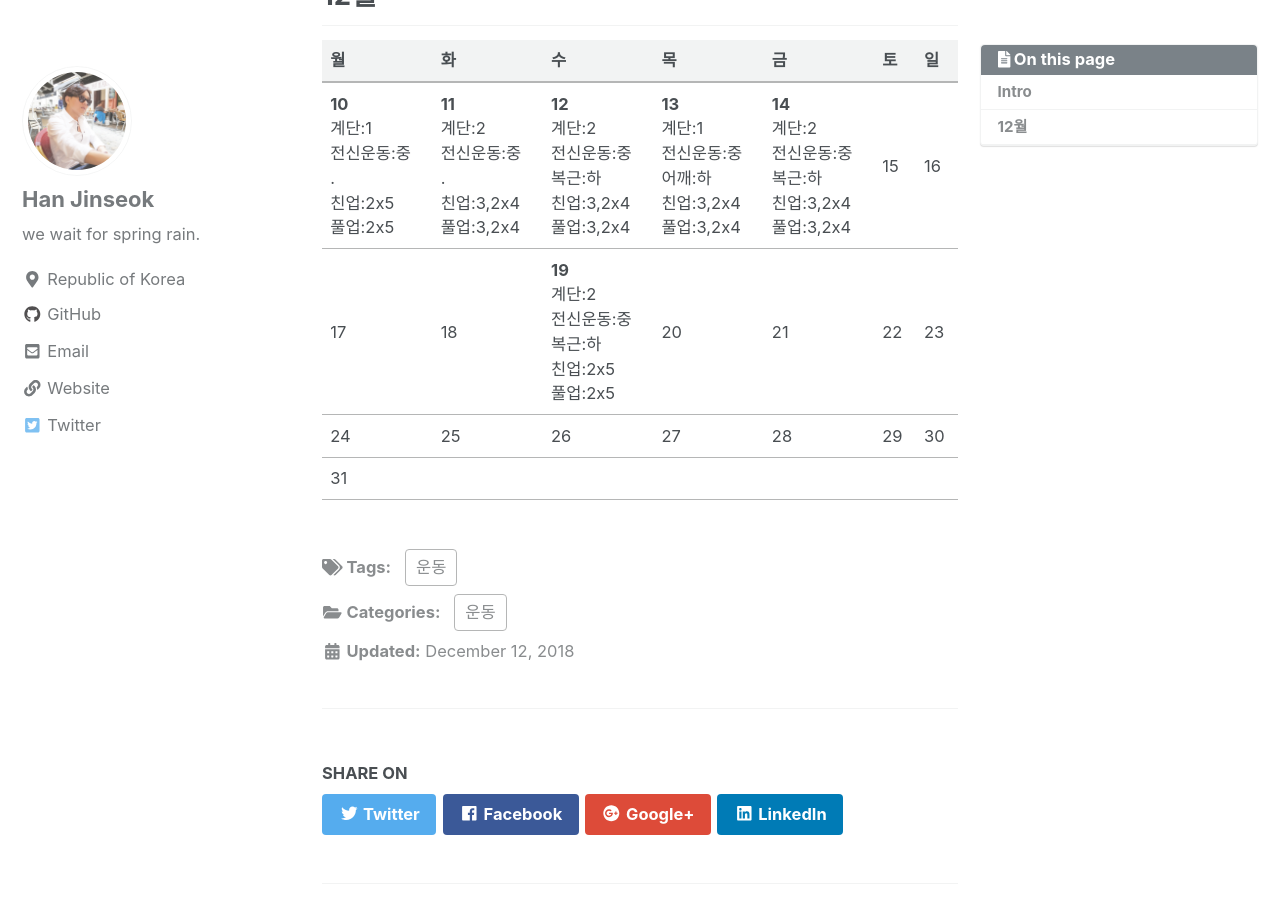
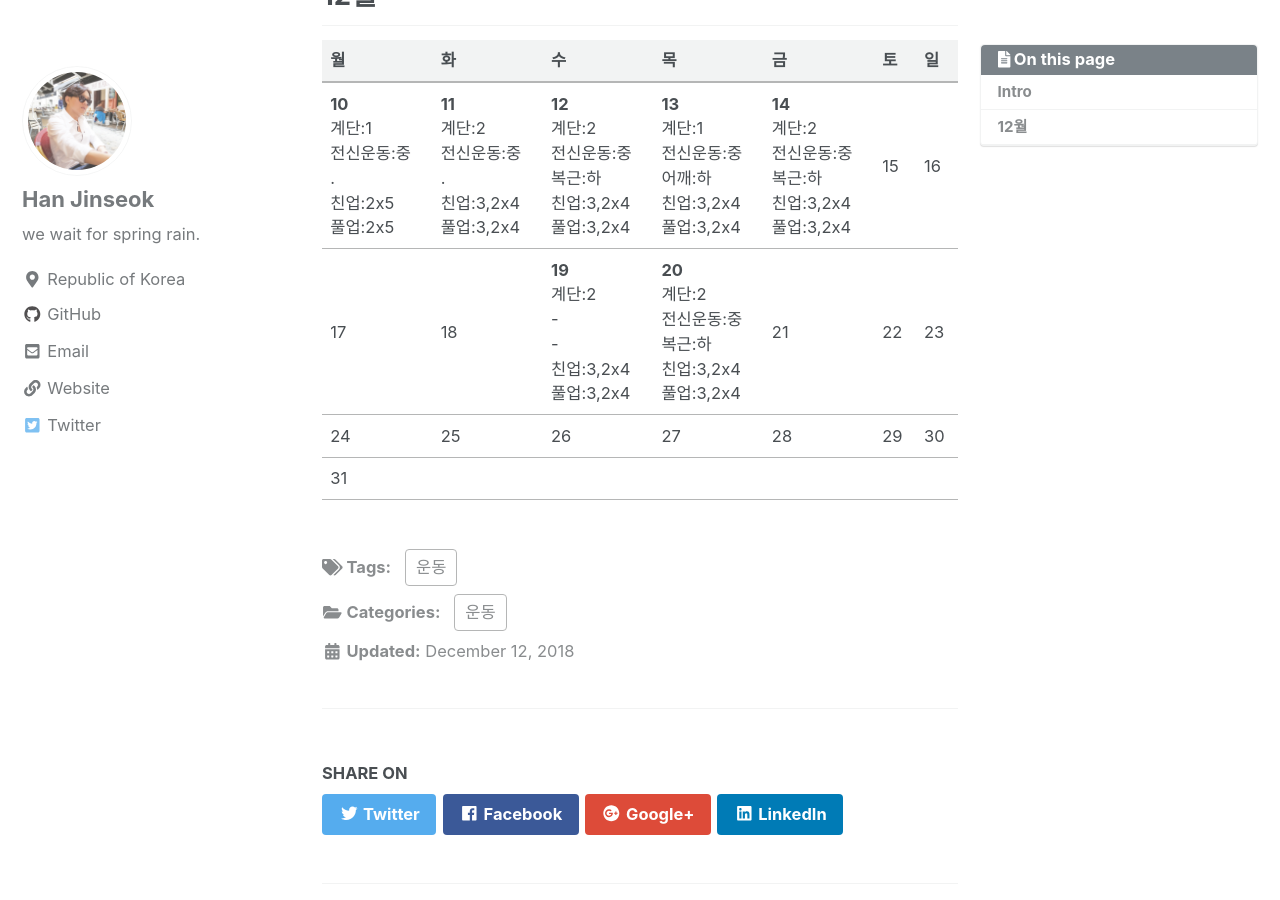
Before and after one commit to moregorenine/moregorenine.github.io, a Jekyll site: the page built from _posts/exercise/2018-12-10-exercise.md, in a window 1280 px wide and 900 px high, scrolled down 753 px. Built offline with Jekyll 4.4.1, drawn with Linux system fonts in a browser that asks for light colours; nearby versions of some CDN libraries; comment, search, counter and statistics services are not loaded; a style sheet for code colours, icons or effects is not loaded.

Commit message:
Update 2018-12-10-exercise.md

```diff
--- a/_posts/exercise/2018-12-10-exercise.md
+++ b/_posts/exercise/2018-12-10-exercise.md
@@ -22,6 +22,6 @@ toc_sticky: true
 | 월 | 화 | 수 | 목 | 금 | 토 | 일 |
 |:---|:---|:---|:---|:---|:---|:---|
 | **10**<br>계단:1<br>전신운동:중<br>.<br>친업:2x5<br>풀업:2x5 | **11**<br>계단:2<br>전신운동:중<br>.<br>친업:3,2x4<br>풀업:3,2x4 | **12**<br>계단:2<br>전신운동:중<br>복근:하<br>친업:3,2x4<br>풀업:3,2x4 | **13**<br>계단:1<br>전신운동:중<br>어깨:하<br>친업:3,2x4<br>풀업:3,2x4 | **14**<br>계단:2<br>전신운동:중<br>복근:하<br>친업:3,2x4<br>풀업:3,2x4 | 15 | 16 |
-| 17 | 18 | **19**<br>계단:2<br>전신운동:중<br>복근:하<br>친업:2x5<br>풀업:2x5 | 20 | 21 | 22 | 23 |
+| 17 | 18 | **19**<br>계단:2<br>-<br>-<br>친업:3,2x4<br>풀업:3,2x4 | **20**<br>계단:2<br>전신운동:중<br>복근:하<br>친업:3,2x4<br>풀업:3,2x4  | 21 | 22 | 23 |
 | 24 | 25 | 26 | 27 | 28 | 29 | 30 |
 | 31 |    |    |    |    |    |    |
```
